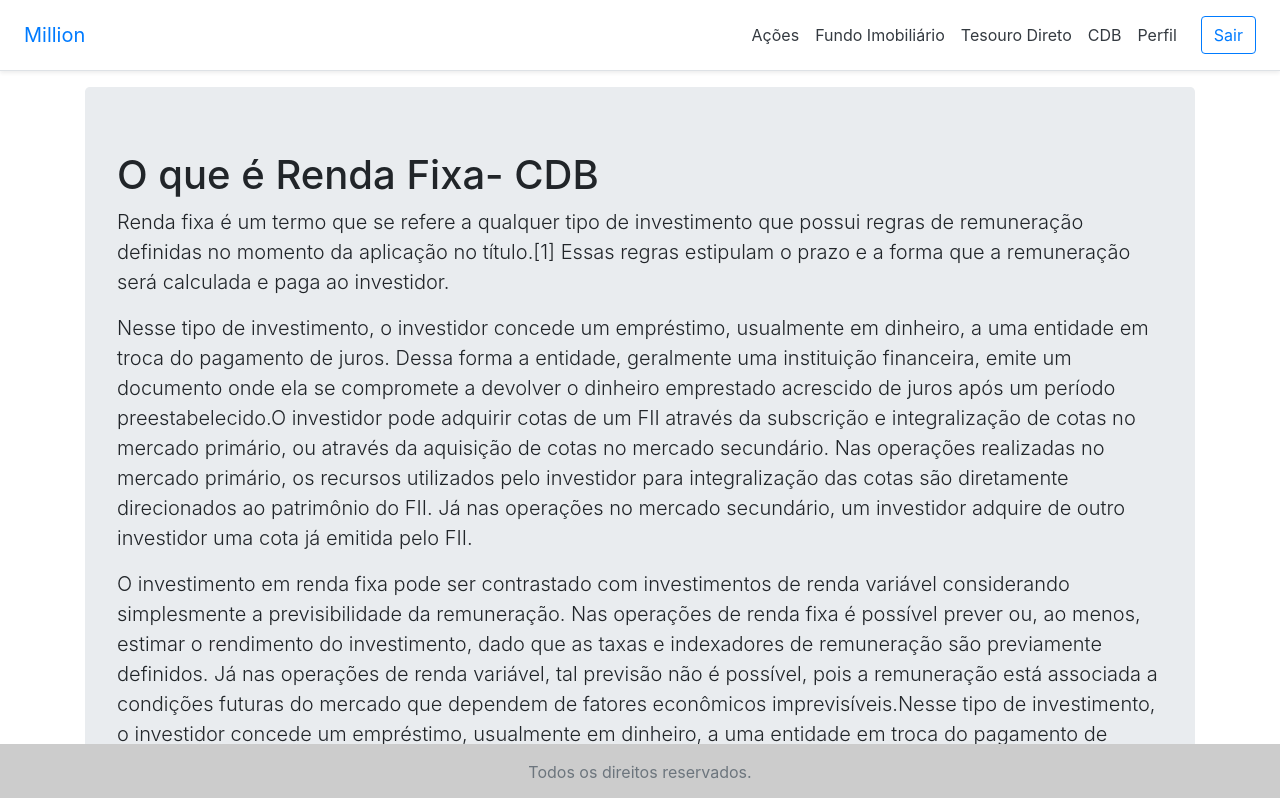
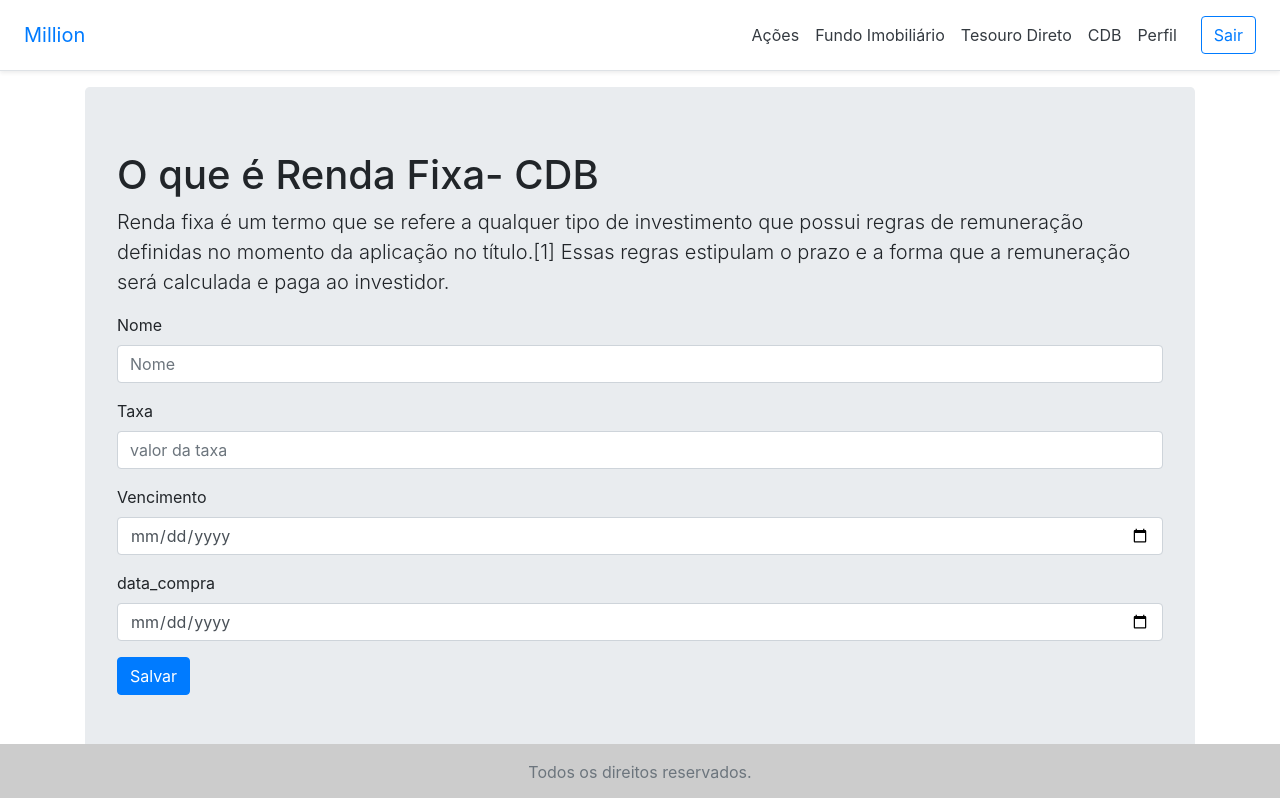
Before and after one commit to torneseumprogramador/angular-million, an Angular app: page /cdbHome in a window 1280 px wide. Shown: the top 798 px of the page. Built offline with nearby package versions, Linux system fonts and the light colour scheme.

Commit message:
Criado tela de inclusão de CDB

```diff
--- a/src/app/app.module.ts
+++ b/src/app/app.module.ts
@@ -22,6 +22,7 @@ import { AcaoHomeComponent } from './view/acao-home/acao-home.component';
 import { FundoHomeComponent } from './view/fundo-home/fundo-home.component';
 import { CdbHomeComponent } from './view/cdb-home/cdb-home.component';
 import { PerfilHomeComponent } from './view/perfil-home/perfil-home.component';
+import { CdbCrudComponent } from './view/cdb-home/cdb-crud/cdb-crud.component';
 
 
 @NgModule({
@@ -43,7 +44,8 @@ import { PerfilHomeComponent } from './view/perfil-home/perfil-home.component';
     AcaoHomeComponent,
     FundoHomeComponent,
     CdbHomeComponent,
-    PerfilHomeComponent
+    PerfilHomeComponent,
+    CdbCrudComponent
   ],
   imports: [
     BrowserModule,
--- a/src/app/models/cdb.ts
+++ b/src/app/models/cdb.ts
@@ -14,4 +14,8 @@ public static async todosCdb(http:HttpClient){
         return await http.get<Cdb[]>(`${environment.apiCDB}/cdb.json`,{ headers: new HttpHeaders({'token':environment.token})}).toPromise();
     }
 
+    public async salvar(http:HttpClient){
+        return await http.post<Cdb>(`${environment.apiCDB}/cdb.json`, this,{ headers: new HttpHeaders({'token':environment.token})}).toPromise();
     }
+
+}
--- /dev/null
+++ b/src/app/view/cdb-home/cdb-crud/cdb-crud.component.html
@@ -0,0 +1,23 @@
+<div>
+    <div class="form-group">
+      <label for="nome">Nome</label>
+      <input type="text" class="form-control" [(ngModel)]="cdb.nome" id="nome" placeholder="Nome">
+    </div>
+    <div class="form-group">
+      <label for="taxa">Taxa</label>
+      <input type="number" class="form-control" [(ngModel)]="cdb.valor_taxa" id="taxa" placeholder="valor da taxa">
+    </div>
+    <div class="form-group">
+      <label for="vencimento">Vencimento</label>
+      <input type="date" class="form-control" [(ngModel)]="cdb.vencimento" id="vencimento" placeholder="valor da vencimento">
+    </div>
+    <div class="form-group">
+      <label for="data_compra">data_compra</label>
+      <input type="date" class="form-control" [(ngModel)]="cdb.data_compra" id="data_compra" placeholder="data_compra">
+    </div>
+
+
+    <div style="color:green" >{{sucesso}}</div>
+    <div style="color:red" >{{erro}}</div>
+    <button type="button" class="btn btn-primary" (click)="salvar()">Salvar</button>
+</div>
--- /dev/null
+++ b/src/app/view/cdb-home/cdb-crud/cdb-crud.component.ts
@@ -0,0 +1,34 @@
+import { Component, OnInit } from '@angular/core';
+import { Cdb } from 'src/app/models/cdb';
+import { HttpClient } from '@angular/common/http';
+
+@Component({
+  selector: 'app-cdb-crud',
+  templateUrl: './cdb-crud.component.html',
+  styleUrls: ['./cdb-crud.component.css']
+})
+export class CdbCrudComponent implements OnInit {
+
+  constructor(private http:HttpClient) { }
+
+  ngOnInit(): void {
+    this.cdb = new Cdb()
+  }
+
+  cdb:Cdb
+  sucesso:string
+  erro:string
+
+  async salvar(){
+    try{
+      await this.cdb.salvar(this.http)
+      this.sucesso = 'criiiiiiiiiiado com sucessssssssssssssssssssssssssssssssssssso'
+      this.erro = ''
+    }
+    catch(e){
+      this.sucesso = ''
+      this.erro = e.message
+    }
+  }
+
+}
--- a/src/app/view/cdb-home/cdb-home.component.html
+++ b/src/app/view/cdb-home/cdb-home.component.html
@@ -6,18 +6,8 @@
     <p class="lead">
         Renda fixa é um termo que se refere a qualquer tipo de investimento que possui regras de remuneração definidas no momento da aplicação no título.[1] Essas regras estipulam o prazo e a forma que a remuneração será calculada e paga ao investidor.
     </p>
-    <p class="lead">
-        Nesse tipo de investimento, o investidor concede um empréstimo, usualmente em dinheiro, a uma entidade em troca do pagamento de juros. Dessa forma a entidade, geralmente uma instituição financeira, emite um documento onde ela se compromete a devolver o dinheiro emprestado acrescido de juros após um período preestabelecido.O investidor pode adquirir cotas de um FII através da subscrição e integralização de cotas no mercado primário, ou através da aquisição de cotas no mercado secundário. Nas operações realizadas no mercado primário, os recursos utilizados pelo investidor para integralização das cotas são diretamente direcionados ao patrimônio do FII. Já nas operações no mercado secundário, um investidor adquire de outro investidor uma cota já emitida pelo FII.
-    </p>
 
-    <p class="lead">
-        O investimento em renda fixa pode ser contrastado com investimentos de renda variável considerando simplesmente a previsibilidade da remuneração. Nas operações de renda fixa é possível prever ou, ao menos, estimar o rendimento do investimento, dado que as taxas e indexadores de remuneração são previamente definidos. Já nas operações de renda variável, tal previsão não é possível, pois a remuneração está associada a condições futuras do mercado que dependem de fatores econômicos imprevisíveis.Nesse tipo de investimento, o investidor concede um empréstimo, usualmente em dinheiro, a uma entidade em troca do pagamento de juros. Dessa forma a entidade, geralmente uma instituição financeira, emite um documento onde ela se compromete a devolver o dinheiro emprestado acrescido de juros após um período preestabelecido.O investidor pode adquirir cotas de um FII através da subscrição e integralização de cotas no mercado primário, ou através da aquisição de cotas no mercado secundário. Nas operações realizadas no mercado primário, os recursos utilizados pelo investidor para integralização das cotas são diretamente direcionados ao patrimônio do FII. Já nas operações no mercado secundário, um investidor adquire de outro investidor uma cota já emitida pelo FII.
-    </p>
-
-    <p class="lead">
-        No Brasil, existem diversos títulos de renda fixa que são comercializados no mercado financeiro. Dentre os que são oferecidos para pessoas físicas, os mais comuns são CDB, RDB, LC, LCI, LCA, CRA, CRI, FIDC, LF, DPGE, Debêntures e títulos públicos federais através do Tesouro Direto. Com exceção do Tesouro Direto, esses títulos podem ser emitidos por entidades públicas ou privadas, e têm rentabilidade fixa ou variável, o que os classifica como prefixados ou pós-fixados.
-    </p>
-
+    <app-cdb-crud></app-cdb-crud>
   </div>
 </main>
 <app-footer></app-footer>
```
Also changed, not shown: src/app/view/cdb-home/cdb-crud/cdb-crud.component.css (added), 1 other file (tests, documents, lock files or other folders). Lines whose indentation alone changed are shown as unchanged.
